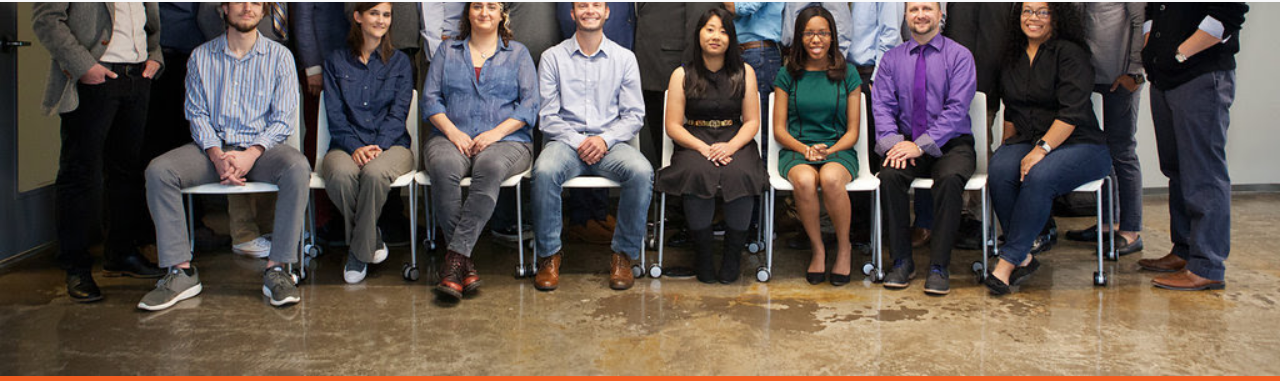
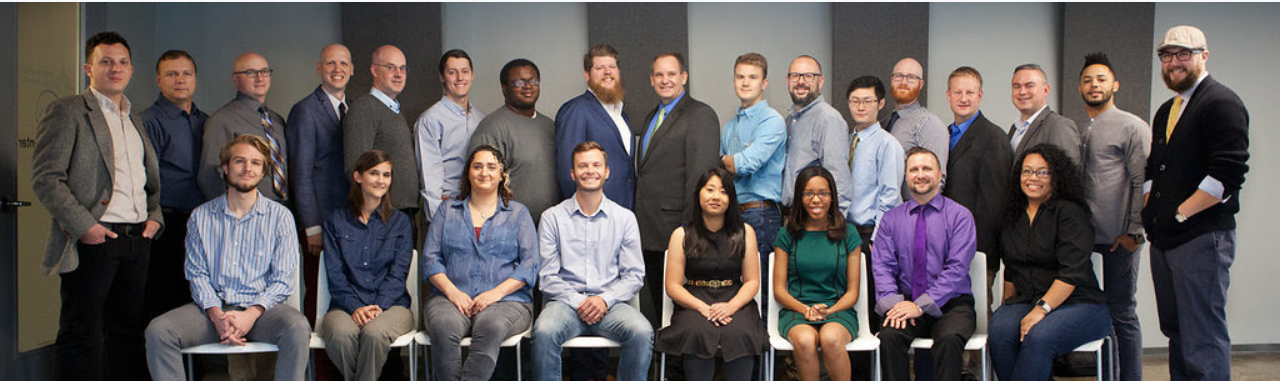
Before and after one commit to Cohort21-NashvilleSoftwareSchool/cohort-21-website, a plain HTML site: page index.html in a window 1280 px wide. Shown: the part 84-465 px from the top of the page. Drawn offline with nearby package versions, Linux system fonts and the light colour scheme.

Commit message:
updated photo and style

```diff
--- a/css/main.css
+++ b/css/main.css
@@ -43,7 +43,7 @@ blockquote{
 .jumbotron.jumbotron-fluid img{
     background: none;
     width:100%;
-    margin-top: -240px;
+    margin-top: -80px;
    }
 
 main {
```
